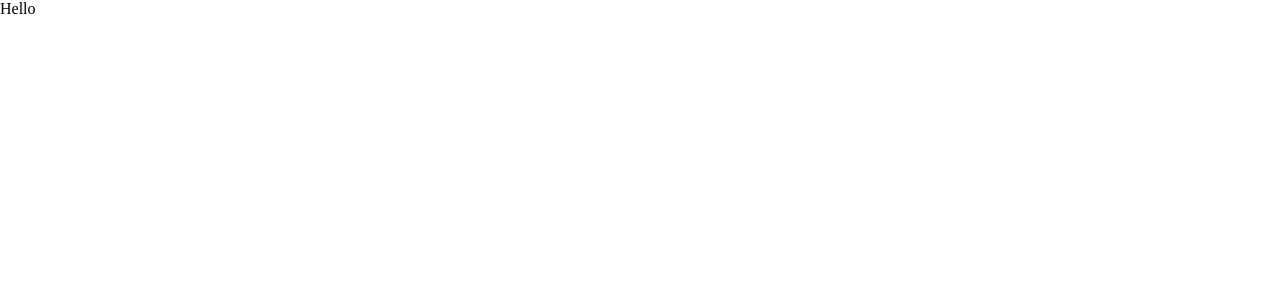
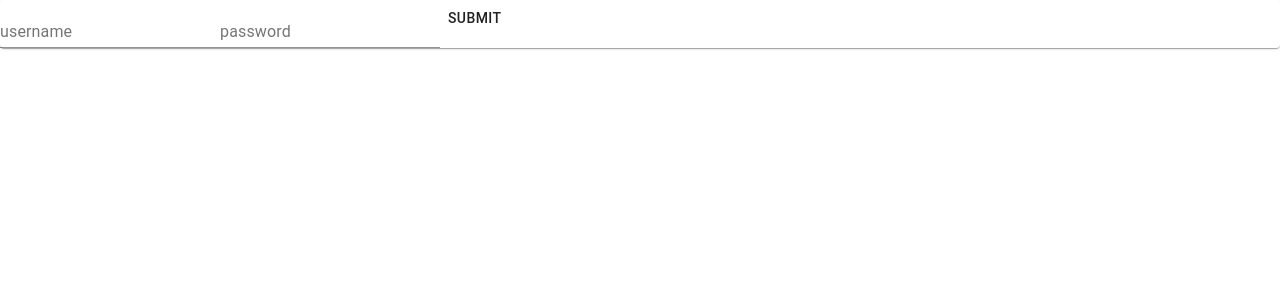
Before and after one commit to karanehra/Julius, a React app: page / in a window 1280 px wide. Shown: the top 300 px of the page. Built offline with nearby package versions, Linux system fonts and the light colour scheme.

Commit message:
Added login form basic

```diff
--- a/src/views/Login/index.tsx
+++ b/src/views/Login/index.tsx
@@ -1,7 +1,31 @@
-import * as React from 'react'
+import React, { useState } from 'react'
+import './index.scss'
+import { Paper, TextField, Button } from '@material-ui/core'
 
-const LoginView: React.SFC = () => {
-  return <div>Hello</div>
+const LoginView: React.FC = () => {
+  const [username, setUsername] = useState('')
+  const [password, setPassword] = useState('')
+  const handleFormSubmission = () => {
+    console.log('submit')
+  }
+  return (
+    <Paper>
+      <form onSubmit={handleFormSubmission}>
+        <TextField
+          label='username'
+          value={username}
+          onChange={e => setUsername(e.target.value)}
+        />
+        <TextField
+          label='password'
+          type='password'
+          value={password}
+          onChange={e => setPassword(e.target.value)}
+        />
+        <Button type='submit'>Submit</Button>
+      </form>
+    </Paper>
+  )
 }
 
 export default LoginView
```
